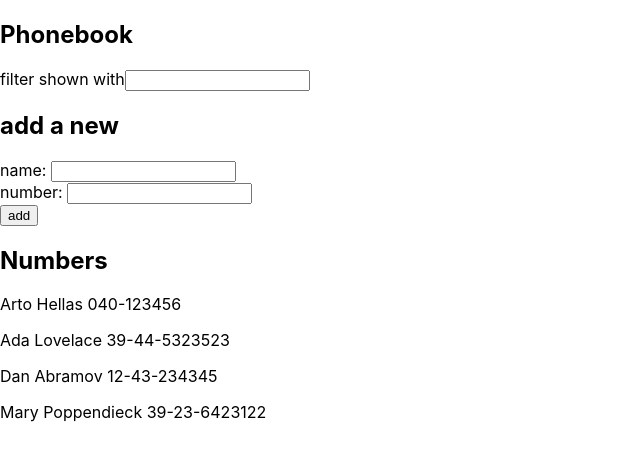
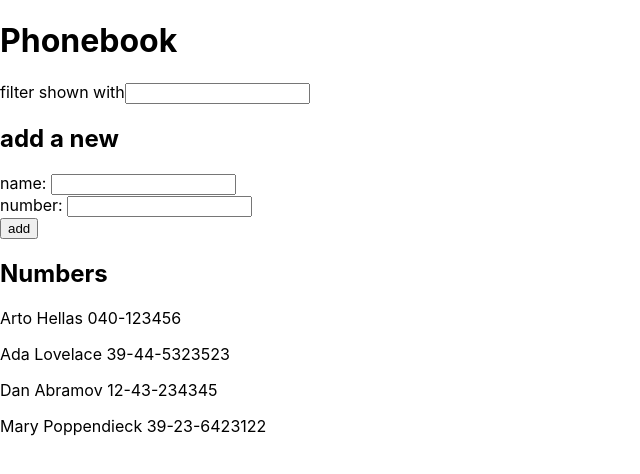
Before and after one commit to lapptomi/Fullstack-Open-2020, a React (Create React App) app in the folder Osa2/puhelinluettelo/: page / in a window 1280 px wide. Shown: the top 474 px of the page, without its empty margins (0-640 px from the left). Built offline with nearby package versions, Linux system fonts and the light colour scheme.

Commit message:
Osa2 - tehtävä 2.10 tehty

```diff
--- a/Osa2/puhelinluettelo/src/App.js
+++ b/Osa2/puhelinluettelo/src/App.js
@@ -1,4 +1,8 @@
 import React, { useState } from 'react'
+import Filter from './components/Filter'
+import PersonForm from './components/PersonForm'
+import Persons from './components/Persons'
+
 
 const App = () => {
   const [persons, setPersons] = useState([
@@ -48,25 +52,21 @@ const App = () => {
 
   return (
     <div>
-      <h2>Phonebook</h2>
-        filter shown with
-        <input value={nameFilter} onChange={handleFilterChange} />
+      <h1>Phonebook</h1>
+        <Filter
+          nameFilter={nameFilter}
+          handleChange={handleFilterChange}
+        />
       <h2>add a new</h2>
-      <form onSubmit={handleFormSubmit}>
-        <div>
-          name: <input value={newName} onChange={handleNameChange} />
-        </div>
-        <div>
-          number: <input value={newNumber} onChange={handleNumberChange} />
-        </div>
-        <div>
-          <button type="submit">add</button>
-        </div>
-      </form>
+        <PersonForm
+          handleSubmit={handleFormSubmit}
+          name={newName}
+          number={newNumber}
+          handleNameChange={handleNameChange}
+          handleNumberChange={handleNumberChange}
+        />
       <h2>Numbers</h2>
-      {filteredPersons.map((person, i) =>
-        <p key={i}>{person.name} {person.number}</p>
-      )}
+      <Persons filteredPersons={filteredPersons} />
     </div>
   )
 
--- /dev/null
+++ b/Osa2/puhelinluettelo/src/components/Filter.js
@@ -0,0 +1,12 @@
+import React from 'react'
+
+const Filter = ({nameFilter, handleChange}) => {
+  return (
+    <div>
+      filter shown with
+        <input value={nameFilter} onChange={handleChange} />
+    </div>
+  )
+}
+
+export default Filter
--- /dev/null
+++ b/Osa2/puhelinluettelo/src/components/Person.js
@@ -0,0 +1,7 @@
+import React from 'react'
+
+const Person = ({person}) => {
+  return <p>{person.name} {person.number}</p>
+}
+
+export default Person
--- /dev/null
+++ b/Osa2/puhelinluettelo/src/components/PersonForm.js
@@ -0,0 +1,25 @@
+import React from 'react'
+
+const PersonForm = ({
+  handleSubmit,
+  name,
+  number,
+  handleNameChange,
+  handleNumberChange
+}) => {
+  return (
+    <form onSubmit={handleSubmit}>
+      <div>
+        name: <input value={name} onChange={handleNameChange} />
+      </div>
+      <div>
+        number: <input value={number} onChange={handleNumberChange} />
+      </div>
+      <div>
+        <button type="submit">add</button>
+      </div>
+    </form>
+  )
+}
+
+export default PersonForm
--- /dev/null
+++ b/Osa2/puhelinluettelo/src/components/Persons.js
@@ -0,0 +1,14 @@
+import React from 'react'
+import Person from './Person'
+
+const Persons = ({filteredPersons}) => {
+  return (
+    <>
+    {filteredPersons.map((person, i) =>
+      <Person person={person} key={i} />
+    )}
+    </>
+  )
+}
+
+export default Persons
```
